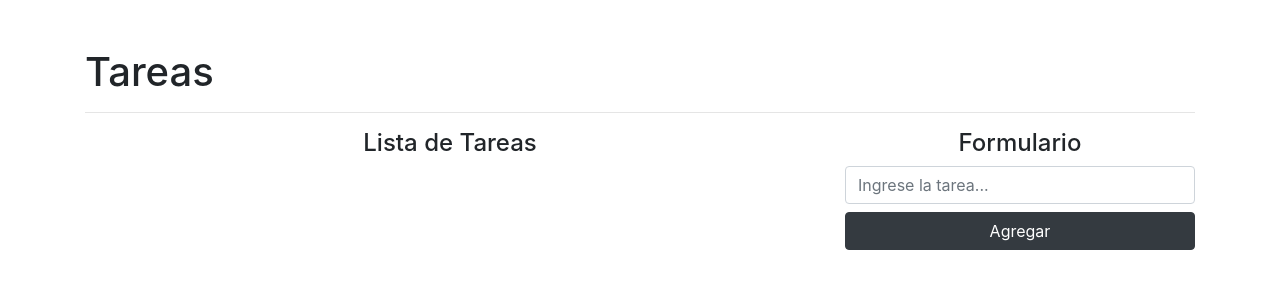
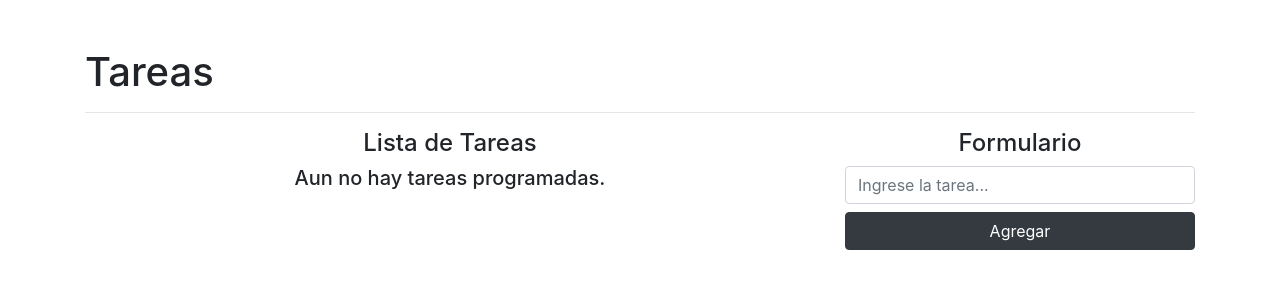
Before and after one commit to Kaever/crud, a React (Create React App) app: page / in a window 1280 px wide. Shown: the top 300 px of the page. Built offline with nearby package versions, Linux system fonts and the light colour scheme.

Commit message:
Added elimination

```diff
--- a/src/App.js
+++ b/src/App.js
@@ -1,5 +1,5 @@
 import React, { useState } from 'react'
-import { isEmpty }  from 'lodash'
+import { isEmpty, size }  from 'lodash'
 import shortid from 'shortid'
 
 function App() {
@@ -22,6 +22,11 @@
     setTask("")
   }
 
+  const deleteTask = (id) => {
+    const filteredTask = tasks.filter(task => task.id !== id)
+    setTasks(filteredTask)
+  }
+
   return (
     <div className="container mt-5">
       <h1>Tareas</h1>
@@ -29,17 +34,24 @@
       <div className="row">
         <div className="col-8">
           <h4 className="text-center">Lista de Tareas</h4>
+          {
+            size(tasks) == 0  ? (
+              <h5 className="text-center">Aun no hay tareas programadas.</h5>
+            ) : (
               <ul className="list-group">
               {
                 tasks.map((task) => (
                   <li className="list-group-item" key={task.id}>
                   <span className="lead">{task.name}</span>
-                <button className="btn btn-danger btn-sm float-right mx-2">Eliminar</button>
+                  <button className="btn btn-danger btn-sm float-right mx-2" onClick={() => deleteTask(task.id)}>Eliminar</button>
                   <button className="btn btn-warning btn-sm float-right">Editar</button>
                   </li>
                 ))
               }
             </ul>
+            )
+
+          }
         </div>
         <div className="col-4">
           <h4 className="text-center">Formulario</h4>
```
Lines whose indentation alone changed are shown as unchanged.
